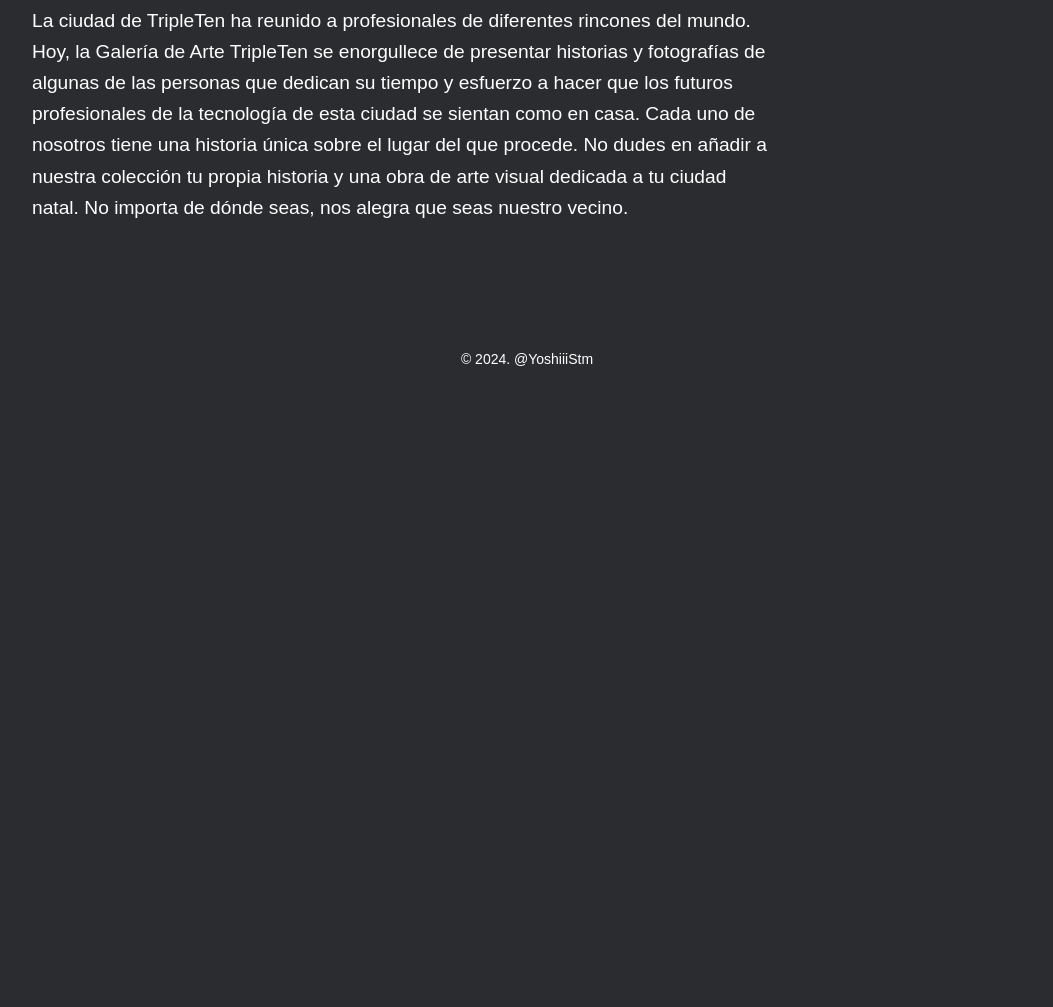
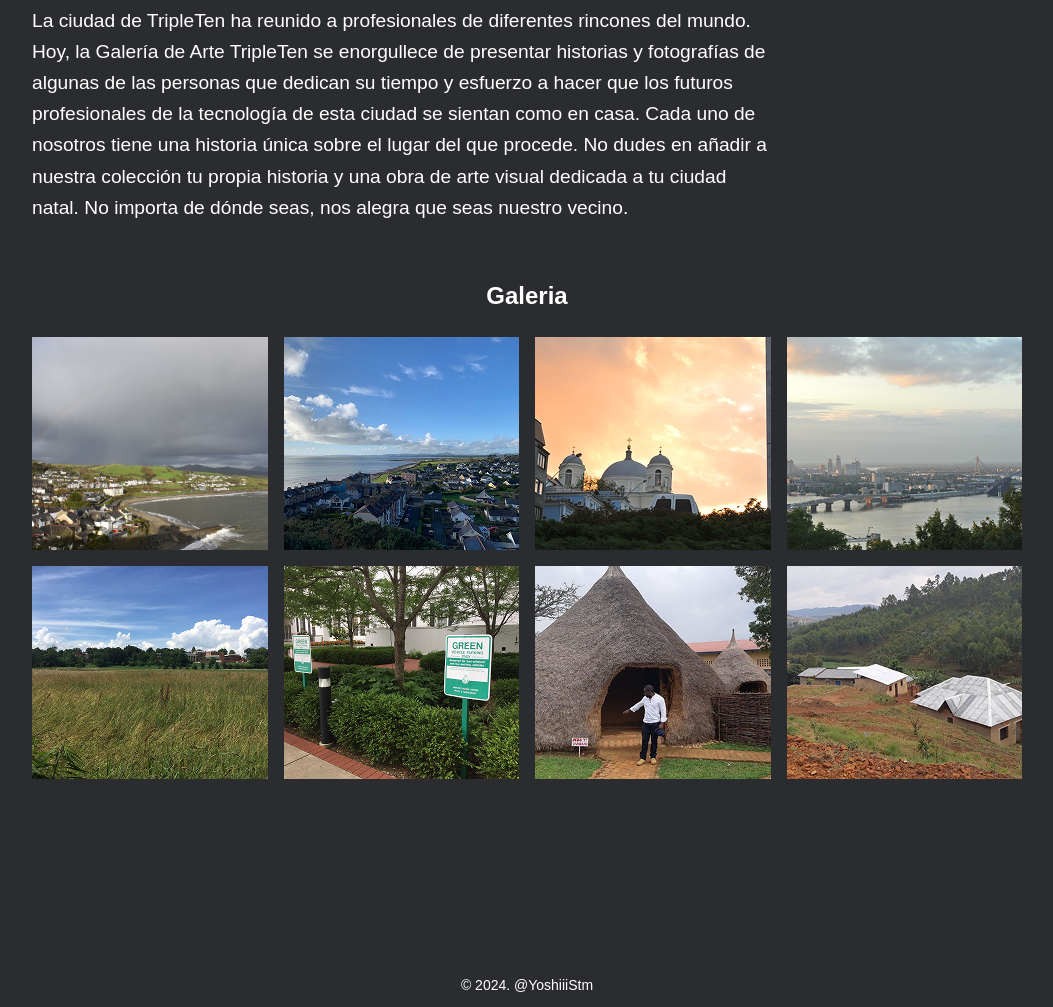
Before and after one commit to yoshiiistm13/web_project_homeland, a plain HTML site: page index.html in a window 1280 px wide. Shown: the part 1568-2575 px from the top of the page, without its empty margins (113-1166 px from the left). Before the commit the page ends 1949 px from the top, so only its background shows below. Drawn offline with Linux system fonts and the light colour scheme.

Commit message:
Complete Grid-Photos

```diff
--- /dev/null
+++ b/blocks/photo-grid.css
@@ -0,0 +1,44 @@
+.main__photo-grid {
+  max-width: 1190px;
+  display: grid;
+  grid-template-columns: repeat(4, 1fr);
+  grid-template-rows: 50px repeat(2, 1fr);
+  grid-gap: 16px;
+  margin: 26px auto 92px;
+}
+
+.gallery {
+  margin: auto;
+  text-align: center;
+  grid-column: span 4;
+}
+
+.gallery-item {
+  width: 100%;
+  object-fit: cover;
+}
+
+@media screen and (min-width: 320px) and (max-width: 544px) {
+  .main__photo-grid {
+    grid-template-columns: 1fr;
+    grid-template-rows: 50px repeat(8, 1fr);
+    grid-gap: 12px;
+    margin: 0 16px 64px;
+    object-fit: cover;
+  }
+
+  .gallery {
+    grid-column: 1;
+  }
+}
+
+@media screen and (min-width: 545px) and (max-width: 1024px) {
+  .main__photo-grid {
+    grid-template-columns: repeat(2, 1fr);
+    grid-template-rows: 50px repeat(4, 1fr);
+    margin: 0 24px 88px;
+  }
+  .gallery {
+    grid-column: span 2;
+  }
+}
--- a/index.html
+++ b/index.html
@@ -72,6 +72,66 @@
             </small>
           </p>
         </section>
+        <section class="main__photo-grid">
+          <h2 class="gallery">Galeria</h2>
+          <img
+            class="gallery-item"
+            src="/images/places/__item.png"
+            alt=""
+            height="213"
+            width="284px"
+          />
+          <img
+            class="gallery-item"
+            src="/images/places/__item (1).png"
+            alt=""
+            height="213"
+            width="284px"
+          />
+          <img
+            class="gallery-item"
+            src="/images/places/__item (2).png"
+            alt=""
+            height="213"
+            width="284px"
+          />
+          <img
+            class="gallery-item"
+            src="/images/places/__item (3).png"
+            alt=""
+            height="213"
+            width="284px"
+          />
+          <img
+            class="gallery-item"
+            src="/images/places/__item (4).png"
+            alt=""
+            height="213"
+            width="284px"
+          />
+          <img
+            class="gallery-item"
+            src="/images/places/__item (5).png"
+            alt=""
+            height="213"
+            width="284px"
+          />
+          <img
+            class="gallery-item"
+            src="/images/places/__item (6).png"
+            alt=""
+            height="213"
+            width="284px"
+          />
+          <img
+            class="gallery-item"
+            src="/images/places/__item (7).png"
+            alt=""
+            height="213"
+            width="284px"
+          />
+        </section>
+        <section class="main__places"></section>
       </main>
       <footer class="footer">
         <p class="footer__copyright">© 2024. @YoshiiiStm</p>
--- a/pages/index.css
+++ b/pages/index.css
@@ -4,5 +4,6 @@
 @import url(/blocks/main.css);
 @import url(/blocks/footer.css);
 @import url(/blocks/content.css);
+@import url(/blocks/photo-grid.css);
 @import url(/vendor/fonts.css);
 @import url("https://fonts.googleapis.com/css2?family=Inter:ital,opsz,wght@0,14..32,100..900;1,14..32,100..900&display=swap");
```
Also changed, not shown: images/places/__item (1).png (added), images/places/__item (2).png (added), images/places/__item (3).png (added), images/places/__item (4).png (added), images/places/__item (5).png (added), images/places/__item (6).png (added), images/places/__item (7).png (added), images/places/__item.png (added).
